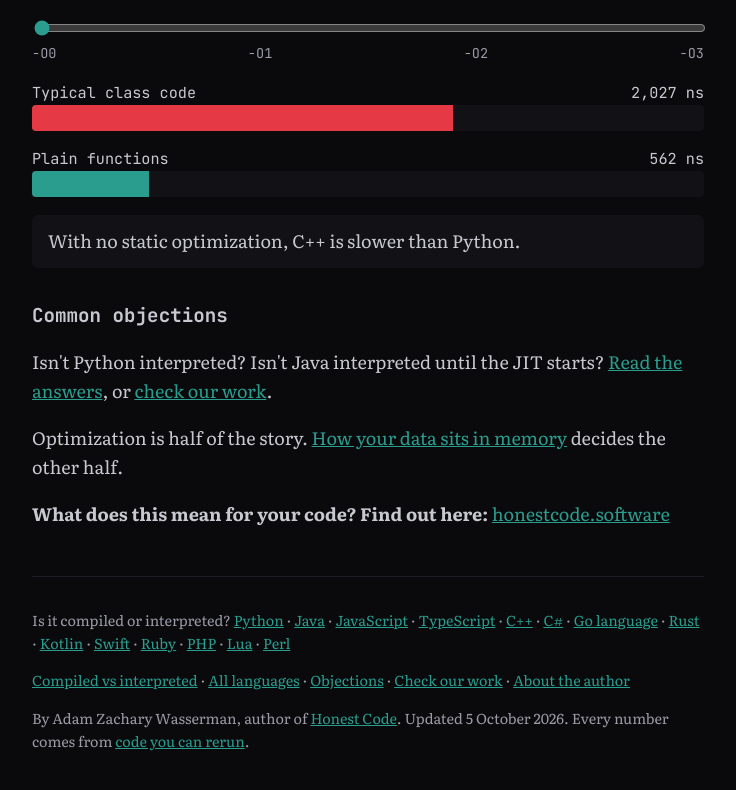
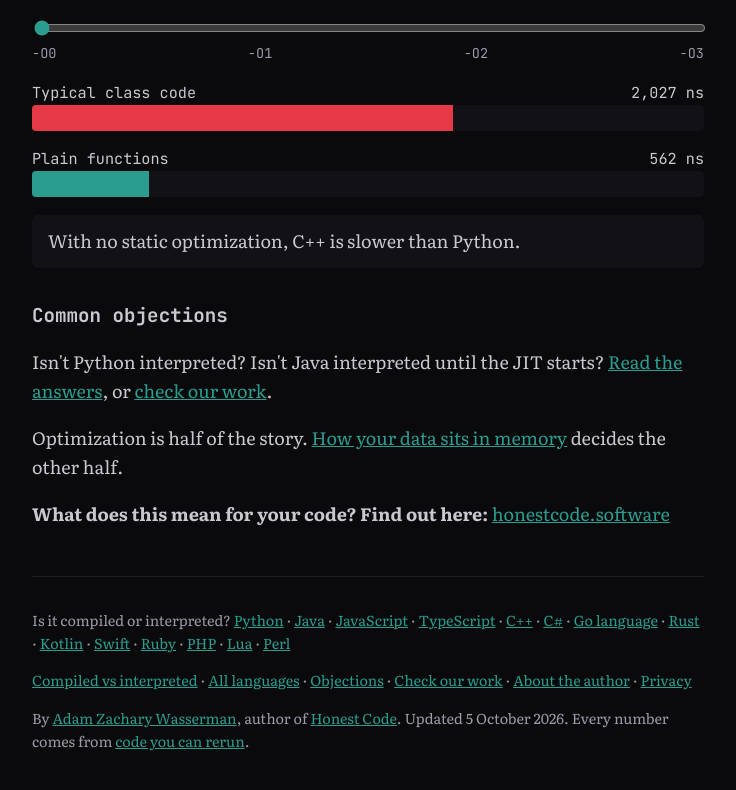
Before and after one commit to adamzwasserman/isitcompiled, a plain HTML site: page public/index.html in a window 1280 px wide. Shown: the part 2211-3001 px from the top of the page, without its empty margins (272-1008 px from the left). Drawn offline with Linux system fonts and the light colour scheme.

Commit message:
Link the privacy page from the homepage footer
Nothing on the site linked to /privacy.html; it only existed in the
sitemap. Ahrefs flagged it as an orphan page.

```diff
--- a/public/index.html
+++ b/public/index.html
@@ -253,8 +253,8 @@ setInterval(() => {
 </main>
 <footer>
 <p>Is it compiled or interpreted? <a href="/python.html">Python</a> &middot; <a href="/java.html">Java</a> &middot; <a href="/javascript.html">JavaScript</a> &middot; <a href="/typescript.html">TypeScript</a> &middot; <a href="/cpp.html">C++</a> &middot; <a href="/csharp.html">C#</a> &middot; <a href="/go.html">Go language</a> &middot; <a href="/rust.html">Rust</a> &middot; <a href="/kotlin.html">Kotlin</a> &middot; <a href="/swift.html">Swift</a> &middot; <a href="/ruby.html">Ruby</a> &middot; <a href="/php.html">PHP</a> &middot; <a href="/lua.html">Lua</a> &middot; <a href="/perl.html">Perl</a></p>
-<p><a href="/compiled-vs-interpreted.html">Compiled vs interpreted</a> &middot; <a href="/languages.html">All languages</a> &middot; <a href="/objections.html">Objections</a> &middot; <a href="/check-our-work.html">Check our work</a> &middot; <a href="/about.html">About the author</a></p>
-<p class="byline">By Adam Zachary Wasserman, author of <a href="https://honestcode.software">Honest Code</a>. Updated <time datetime="2026-10-05">5 October 2026</time>. Every number comes from <a href="/check-our-work.html">code you can rerun</a>.</p>
+<p><a href="/compiled-vs-interpreted.html">Compiled vs interpreted</a> &middot; <a href="/languages.html">All languages</a> &middot; <a href="/objections.html">Objections</a> &middot; <a href="/check-our-work.html">Check our work</a> &middot; <a href="/about.html">About the author</a> &middot; <a href="/privacy.html">Privacy</a></p>
+<p class="byline">By <a href="https://adamzacharywasserman.com/">Adam Zachary Wasserman</a>, author of <a href="https://honestcode.software">Honest Code</a>. Updated <time datetime="2026-10-05">5 October 2026</time>. Every number comes from <a href="/check-our-work.html">code you can rerun</a>.</p>
 </footer>
 </body>
 </html>
```
